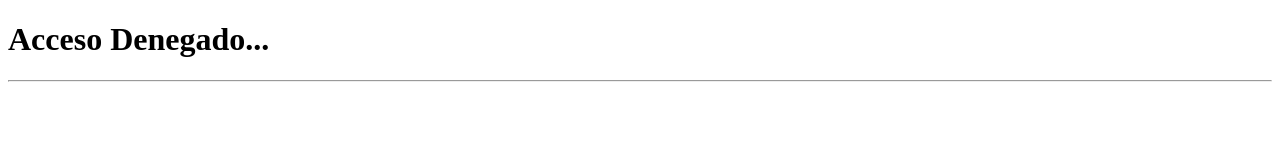
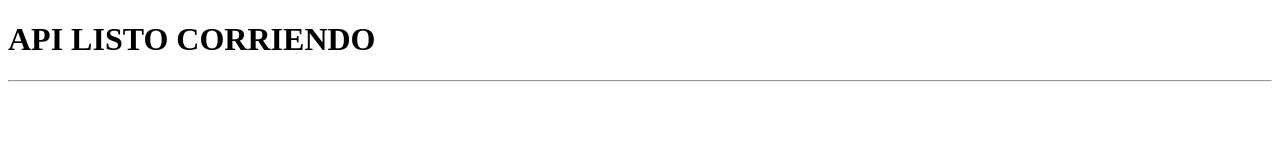
Before and after one commit to lrley/curso-node-restserver, a website: page public/index.html in a window 1280 px wide. Drawn offline with Linux system fonts and the light colour scheme.

Commit message:
Update index.html

```diff
--- a/public/index.html
+++ b/public/index.html
@@ -7,7 +7,7 @@
 </head>
 <body>
 
-<h1> Acceso Denegado... </h1>
+<h1> API LISTO CORRIENDO </h1>
 <hr>
 
 
```
